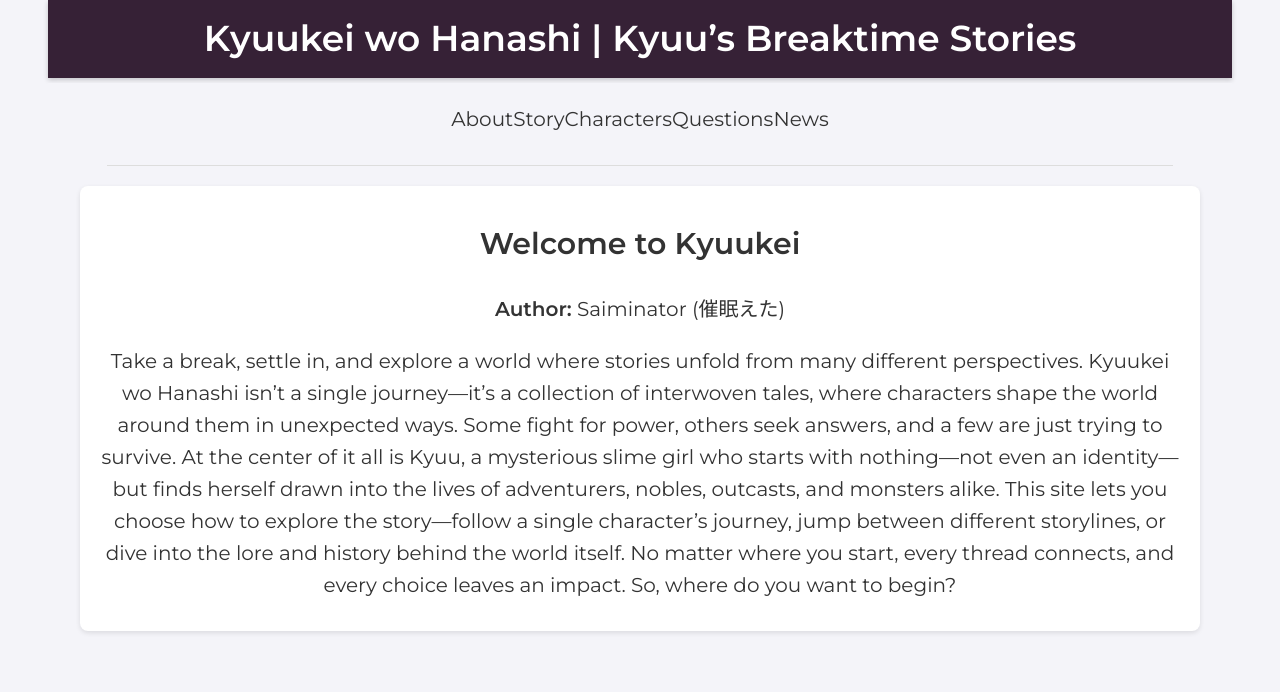
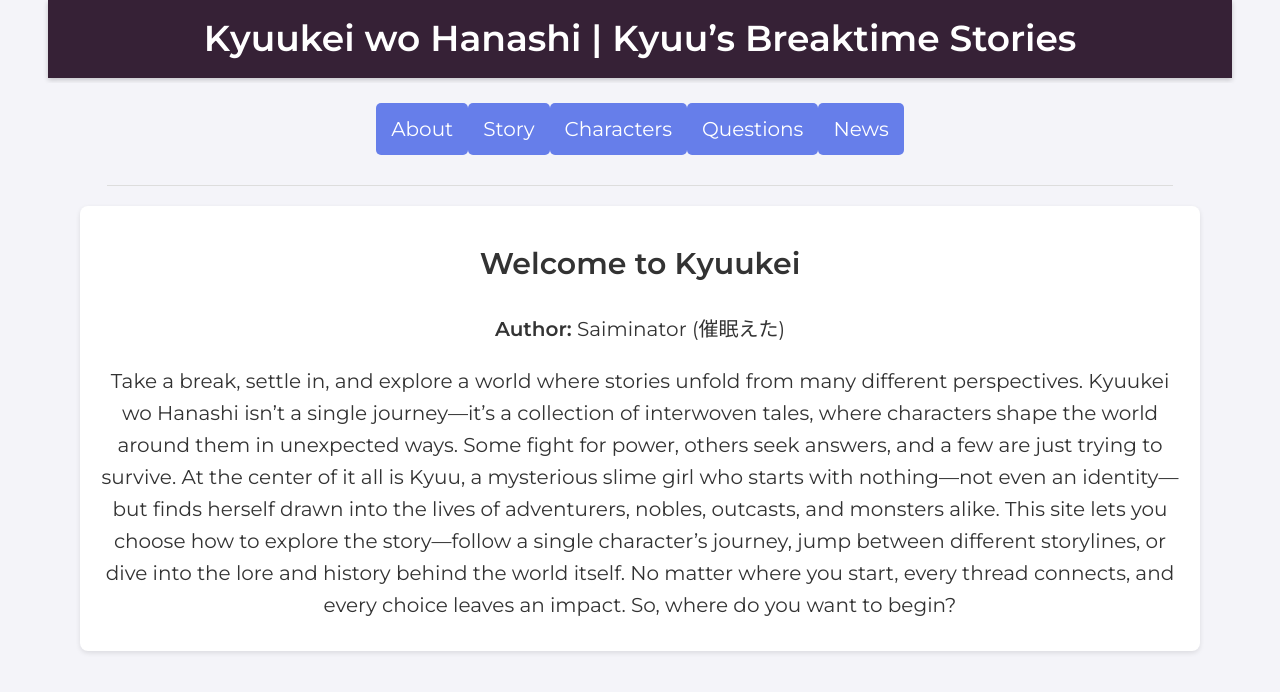
Before and after one commit to Saiminator/Kyuukei, a Jekyll site: the page built from index.html, in a window 1280 px wide. Shown: the top 692 px of the page. Built offline with Jekyll 4.4.1, drawn with Linux system fonts in a browser that asks for light colours.

Commit message:
Update style.css

```diff
--- a/css/style.css
+++ b/css/style.css
@@ -10,7 +10,8 @@
 body {
   margin: 0;
   font-family: 'Montserrat', sans-serif;
-  font-size: 150%;
+  /* Base font-size will be adjusted in media queries */
+  font-size: 1rem;
   background: #f4f4f9;
   color: #333;
   line-height: 1.6;
@@ -48,7 +49,7 @@ nav {
 
 /* Mobile Navigation Toggle Button */
 #nav-toggle {
-  display: none; /* Hidden on desktop; shown in mobile media query */
+  display: none; /* Shown only on mobile */
   background: #667eea;
   border: none;
   color: #fff;
@@ -60,6 +61,7 @@ nav {
 /* Navigation Menu */
 #nav-menu {
   list-style: none;
+  /* On desktop, display as inline-flex buttons centered horizontally */
   display: inline-flex;
   justify-content: center;
   width: 100%;
@@ -68,19 +70,22 @@ nav {
 }
 
 nav li {
-  margin: 0 15px;
+  margin: 0 10px;
 }
 
+/* Navigation links styled as blue buttons */
 nav a {
+  display: inline-block;
+  background: #667eea;
+  color: #fff;
+  padding: 10px 15px;
+  border-radius: 5px;
   text-decoration: none;
-  color: #333;
-  cursor: pointer;
-  font-weight: 500;
-  transition: color 0.3s ease;
+  transition: background 0.3s ease;
 }
 
 nav a:hover {
-  color: #667eea;
+  background: #556cd6;
 }
 
 hr {
@@ -167,7 +172,6 @@ hr {
   cursor: pointer;
   background: #fff;
   border-radius: 5px;
-  box-sizing: border-box;
   box-shadow: 0 1px 3px rgba(0,0,0,0.1);
   transition: transform 0.2s, box-shadow 0.2s;
   white-space: nowrap;
@@ -232,22 +236,20 @@ hr {
   }
 }
 
+/* Ensure images scale to fill the grid cell */
+.character-image {
+  width: 100%;
+  height: auto;
+  max-width: 210px;  /* On larger screens, still limit to 210px */
+  display: block;
+  margin: 0 auto;
+}
+
 .character-item {
   cursor: pointer;
   text-align: center;
   text-decoration: none;
   color: inherit;
-}
-
-.character-image {
-  width: 210px;
-  height: 210px;
-  background: #ccc;
-  border: 2px solid #ddd;
-  border-radius: 5px;
-  margin: 0 auto;
-  background-size: cover;
-  background-position: center;
 }
 
 .character-name {
@@ -397,7 +399,6 @@ hr {
 /* =====================================================
    Responsive & Mobile Styles
 ===================================================== */
-
 /* Mobile-first default: adjust font sizes and padding */
 body {
   font-size: 1rem;
```
